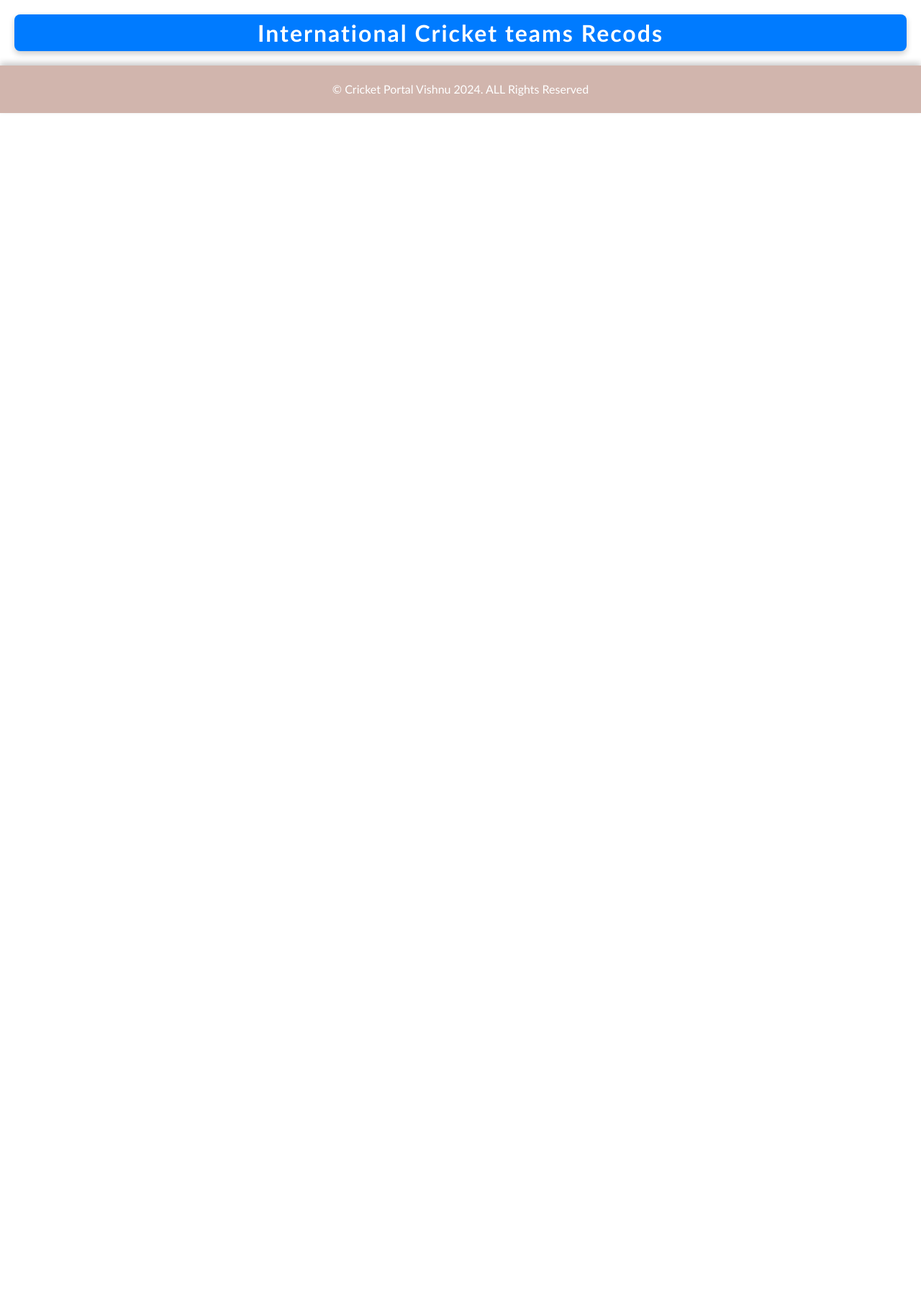
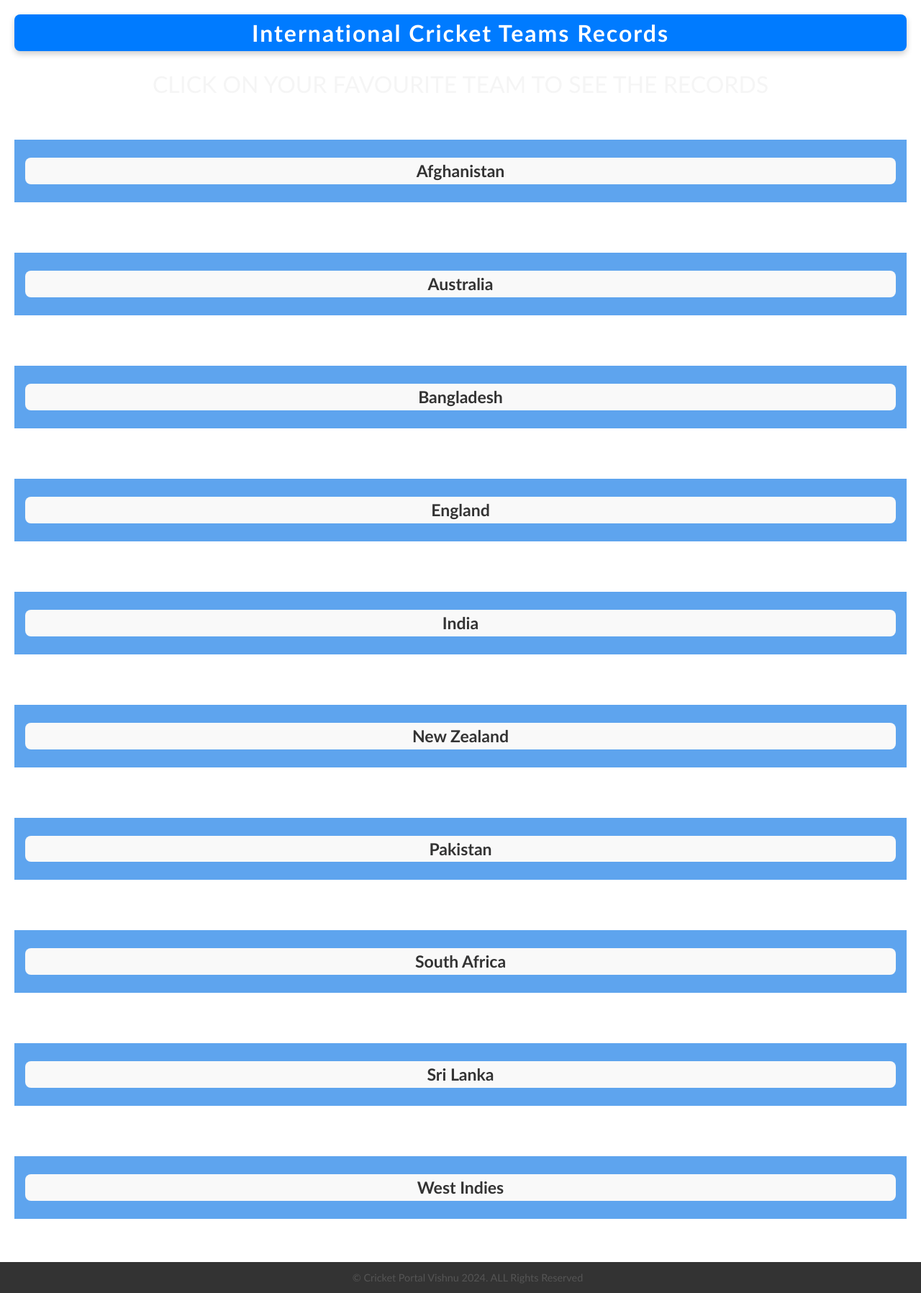
Before and after one commit to Vishnu478909/Cricket-Portal, a Flask app: page /Record in a window 1280 px wide. Shown: the whole page at 72% size. Before the commit the page ends 157 px from the top, so only its background shows below. Run offline with Flask 3, Linux system fonts and the light colour scheme; data comes from the database, SQL or seed files in the repository; both versions use the stored data as it was after the commit; data that the repository does not hold is empty.

Commit message:
Mad changes of css and fixed sql query in record table

```diff
--- a/routes.py
+++ b/routes.py
@@ -1,5 +1,5 @@
 import re
-from flask import Flask, render_template, request , redirect , session , url_for
+from flask import Flask, render_template, request , redirect , session , url_for,flash
 import sqlite3
 
 
@@ -129,7 +129,7 @@ def addplayer():
     if request.method == 'POST':
         player_name = request.form['player_name']
         role = request.form['role']
-        matches = request.form['matches']
+
 
 
         # Insert the new player into the PendingPlayers table
@@ -140,6 +140,7 @@ def addplayer():
 
         conn.commit()
         conn.close()
+        flash('Player will be added after profanity check.')
         return redirect(url_for('Players'))  # Redirect to the Players page after adding
 
 @app.route('/verify_players')
@@ -207,7 +208,21 @@ def Ranking():
 def Record():
   conn = sqlite3.connect('Cricket.db.db')
   cur = conn.cursor()
-  cur.execute("SELECT DISTINCT tr.team AS country,tr.record_test,o.record_odi, t.record_value FROM test_records tr LEFT JOIN odi_records o ON tr.teamid = o.teamid LEFT JOIN t20_records t ON tr.team = t.team ORDER By  tr.team;",)
+  cur.execute("""SELECT DISTINCT
+    t.TeamName AS country,
+    tr.record_test,
+    o.record_odi,
+    t.record_value
+FROM
+    test_records tr
+LEFT JOIN
+    odi_records o ON tr.Team_id = o.Team_id
+LEFT JOIN
+    t20_records t ON tr.Team_id = t.Team_id
+LEFT JOIN
+    Teams t ON tr.Team_id = t.Teamid
+ORDER BY
+    t.TeamName""",)
   Crickets = cur.fetchall()
   return render_template("Record.html",Crickets=Crickets)
 
--- a/static/images/style.css
+++ b/static/images/style.css
@@ -98,16 +98,24 @@ img.Dhoni{
 }
 
 footer{
-    background:#d1b5ad;
-    color: #ffffff;
+    background-color: #333;
+    color: white;
     text-align: center;
-    padding: 20px;
-    box-shadow: 0 -4px 8px rgba(0, 0, 0, 0.2);
+    padding: 10px;
+    margin-top: auto;
+    width: 100%;
+    font-size: 14px;
+
 }
 
 footer p {
     margin: 0;
     font-size: 1em;
+}
+
+.donkey{
+    font-size: xx-large;
+    font-weight: bolder;
 }
 
 .error-body{
@@ -343,16 +351,15 @@ padding: 0;
 }
 
 
-
 .recordbody {
     font-family: 'Gill Sans', 'Gill Sans MT', Calibri, 'Trebuchet MS', sans-serif;
     line-height: 1.6;
     margin: 0;
     padding: 0;
-    background-color: light blueviolet;
+    background-color: lightblueviolet;
 }
 
-.recordh1{
+.recordh1 {
     text-align: center;
     color: #ffffff;
     margin: 20px;
@@ -364,30 +371,26 @@ padding: 0;
     letter-spacing: 2px;
     border-radius: 8px;
     box-shadow: 0 4px 8px rgba(0, 0, 0, 0.2);
-
-}
-.record:hover{
-    background-color: #0056b3;
 }
 
-.recorddetails{
+.recorddetails {
     border-radius: 8px;
     margin: 20px auto;
-    width:auto;
+    width: auto;
     padding: 20px;
     box-shadow: 0 4px 8px rgba(255, 255, 255, 0.9);
-    transition: box-shawdow 0.3;
+    transition: box-shadow 0.3s ease-in-out;
 }
 
-.recorddetails :hover{
-    background-color:lightblue;
-    box-shadow: 0 8ox 16px rgba(0, 0,0,2);
+.recorddetails:hover {
+    background-color: lightblue;
+    box-shadow: 0 8px 16px rgba(0, 0, 0, 0.2);
 }
 
 .recordsummary {
     font-size: 1.3em;
     font-weight: 600;
- margin-bottom: 10px ;
+    margin-bottom: 10px;
     cursor: pointer;
     padding: 15px;
     background-color: #5ea4ee;
@@ -396,8 +399,25 @@ padding: 0;
     outline: none;
 }
 
-.recordsummary :hover{
+.recordsummary:hover {
     background-color: #0056b3;
+}
+
+.lines {
+    margin: 10px 0;
+    color: #333;
+}
+
+h2, h3, h4 {
+    margin-bottom: 10px;
+    color: #333;
+}
+
+footer {
+    text-align: center;
+    margin-top: 30px;
+    font-size: 0.9em;
+    color: #555;
 }
 .content p{
     padding: 10px;
@@ -600,3 +620,10 @@ form{
     background-position: center;
     background-attachment: fixed;
 }
+
+.playerp{
+    font-family: Arial, "Helvetica Neue", Helvetica, sans-serif;
+    font-size: 40px;
+    font-weight: bolder;
+    text-align: center;
+}
--- a/templates/Record.html
+++ b/templates/Record.html
@@ -4,42 +4,37 @@
    <meta charset="UTF-8">
    <meta name="viewport" content="width=device-width, initial-scale=1.0">
    <link rel="stylesheet" href="/static/images/style.css">
+   <title>Records</title>
 
-   <title>Document</title>
 </head>
 <body class="recordbody">
-   <h1 class="recordh1">International Cricket teams Recods</h1>
-   {% for team in Crickets %}
-   <tr>
-
-       <td class="recorddetails">
+   <h1 class="recordh1">International Cricket Teams Records</h1>
+   <p class="cc"> CLICK ON YOUR FAVOURITE TEAM TO SEE THE RECORDS</p>
 
 
-              <details>
-               <summary class="recordsummary"><div class="lines">{{ team[0] }}</div></summary>
+   {% for team in Crickets %}
+   <details class="recorddetails">
+       <summary class="recordsummary">
+           <div class="lines">{{ team[0] }}</div>
+       </summary>
+
        <h2 class="recordh2">Test Cricket Records</h2>
+       <div class="lines">{{ team[1] }}</div>
 
-               <div class="lines">{{ team[1]}}</div><br>
        <h3 class="recordh2">ODI Cricket Records</h3>
        <div class="lines">{{ team[2] }}</div>
-               <br>
+
        <h4 class="recordh2">T20 Cricket Records</h4>
-               <div class="line
-
-
-
-   ">{{ team[3] }}</div>
+       <div class="lines">{{ team[3] }}</div>
        <div class="lines">{{ team[4] }}</div>
        <div class="lines">{{ team[5] }}</div>
        <div class="lines">{{ team[6] }}</div>
        <div class="lines">{{ team[7] }}</div>
-               <div class="lines" >{{ team[8] }}</div>
+       <div class="lines">{{ team[8] }}</div>
        <div class="lines">{{ team[9] }}</div>
+   </details>
+   {% endfor %}
 
-         </details>
-       </td>
-   </tr>
-   {% endfor %}
    <footer>
       <p>&copy; Cricket Portal Vishnu 2024. ALL Rights Reserved</p>
    </footer>
--- a/templates/Stats.html
+++ b/templates/Stats.html
@@ -7,7 +7,7 @@
     <meta name="viewport" content="width=device-width, initial-scale=1.0">
     <title>Stats</title>
 </head>
-<body class="statsbody">
+<body class = "statsbody">
     <h1 class="stats1">International Cricket Statistics and Achievements</h1>
 
     <div class="ce">
```
Also changed, not shown: templates/Players.html (+18 -1 lines), Cricket.db.db. Lines whose indentation alone changed are shown as unchanged.
